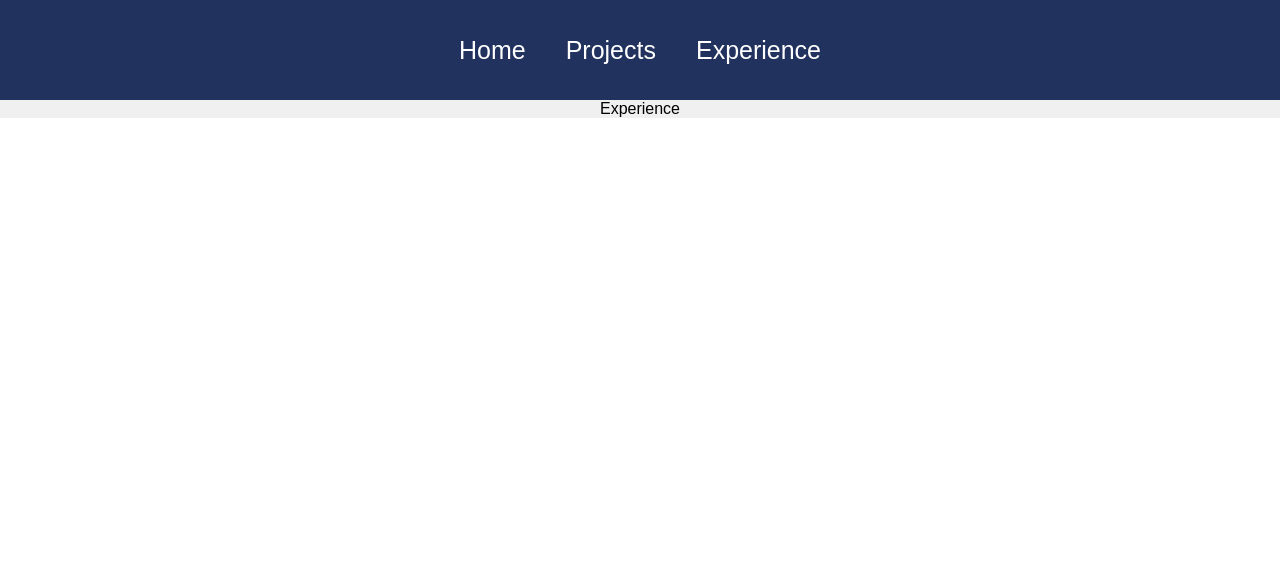
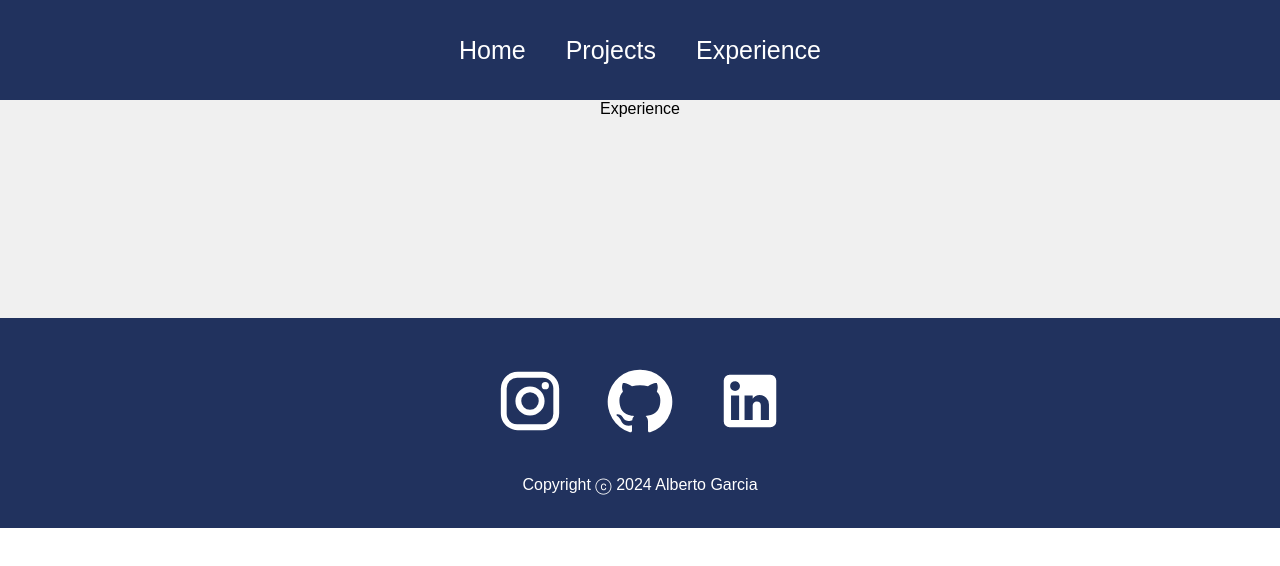
Before and after one commit to Alberto-garcia1/Personal-Website, a React (Create React App) app: page /experience in a window 1280 px wide. Shown: the top 566 px of the page. Built offline with nearby package versions, Linux system fonts and the light colour scheme.

Commit message:
Created Footer

```diff
--- a/src/App.js
+++ b/src/App.js
@@ -4,6 +4,7 @@ import Home from "./pages/Home";
 import Projects from "./pages/Projects";
 import Experience from "./pages/Experience";
 import Navbar from "./components/Navbar";
+import Footer from "./components/Footer";
 
 function App() {
   return <div className="App">
@@ -14,6 +15,7 @@ function App() {
         <Route path="/projects" element={<Projects />} />
         <Route path="/experience" element={<Experience />} />
       </Routes>
+    <Footer />
     </Router>
   </div>;
 }
--- /dev/null
+++ b/src/components/Footer.js
@@ -0,0 +1,37 @@
+import React from "react";
+import { Instagram, LinkedIn, GitHub } from "@mui/icons-material";
+import "../styles/Footer.css";
+
+function Footer() {
+    const year = new Date().getFullYear();
+  return (
+    <div className="footer">
+      <div className="socialMedia">
+        <a
+          href="https://www.instagram.com/alberto.g8/"
+          target="_blank"
+          rel="noopener noreferrer"
+        >
+          <Instagram />
+        </a>
+        <a
+          href="https://github.com/Alberto-garcia1"
+          target="_blank"
+          rel="noopener noreferrer"
+        >
+          <GitHub />
+        </a>
+        <a
+          href="https://www.linkedin.com/in/alberto-garcia-98434720a"
+          target="_blank"
+          rel="noopener noreferrer"
+        >
+          <LinkedIn />
+        </a>
+      </div>
+      <p>Copyright ⓒ {year} Alberto Garcia</p>
+    </div>
+  );
+}
+
+export default Footer;
```
